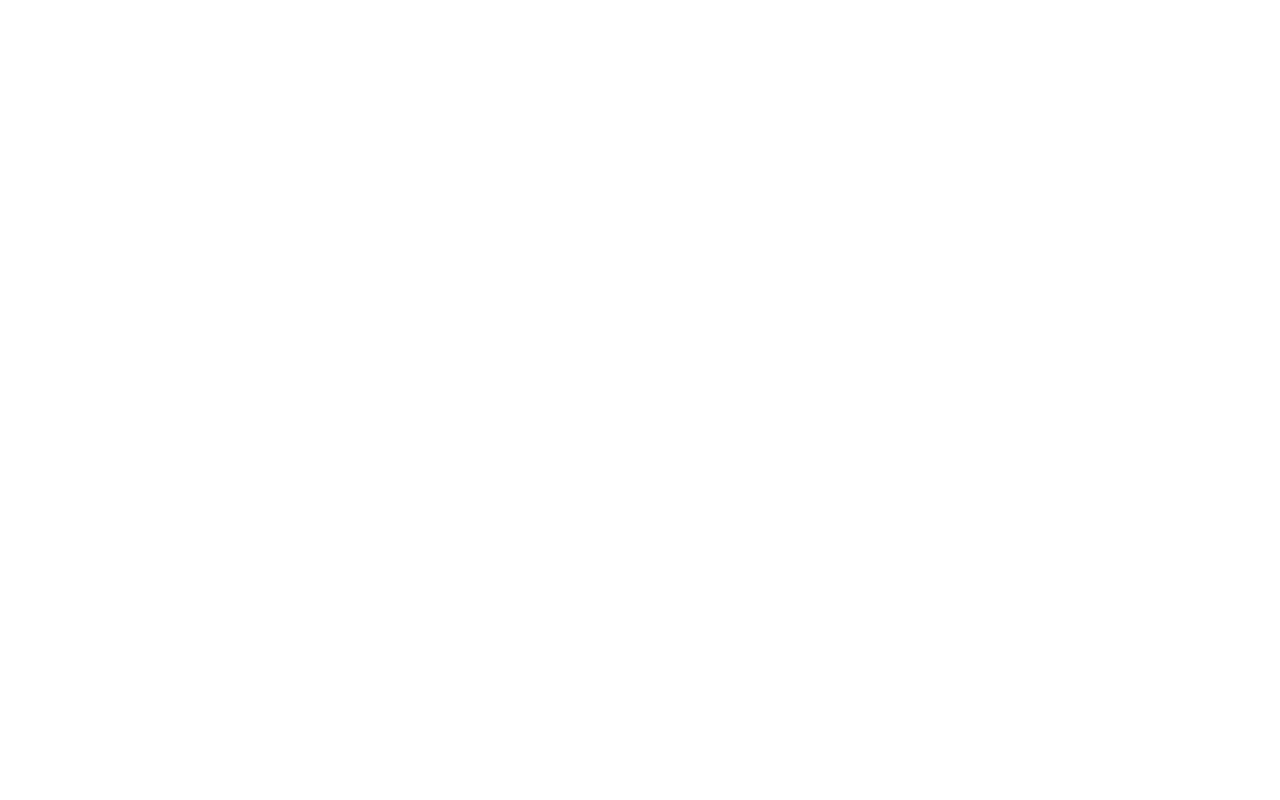
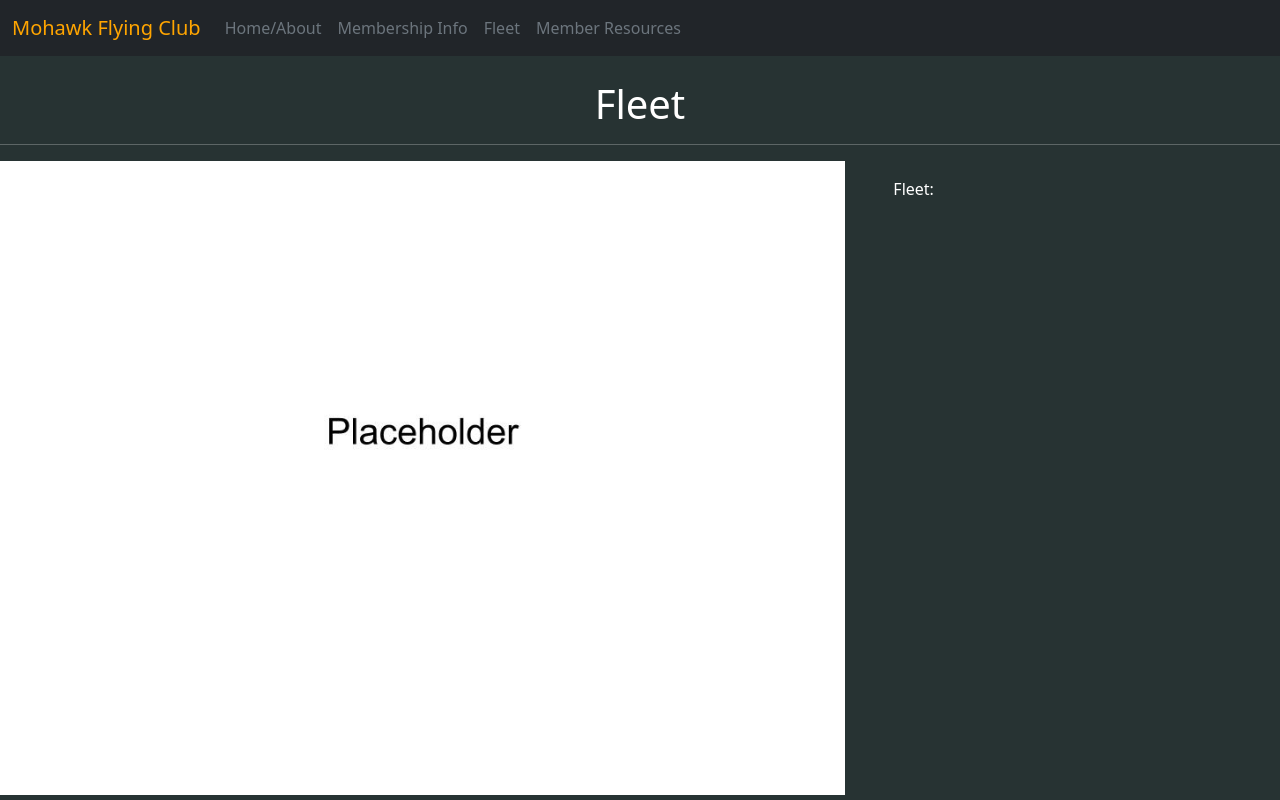
Before and after one commit to Mohawk-Flying-Club/mohawk-flying-club.github.io, a plain HTML site: page membership.html in a window 1280 px wide. Drawn offline with nearby package versions, Linux system fonts and the light colour scheme.

Commit message:
Added template to membership.html

```diff
--- a/membership.html
+++ b/membership.html
@@ -2,9 +2,57 @@
 <html lang="en">
 <head>
     <meta charset="UTF-8">
+    <meta name="viewport" content="width=device-width, initial-scale=1">
     <title>Membership Info</title>
+
+    <link rel="stylesheet" href="css/bootstrap.css">
 </head>
-<body>
+<body style="background-color:rgb(39, 51, 51)">
+    <nav class="navbar navbar-expand-md navbar-dark bg-dark">
+        <div class="container-fluid ">
+            <a class="navbar-brand" style="color:orange;" href="#">Mohawk Flying Club</a>
+            <button class="navbar-toggler" type="button" data-bs-toggle="collapse" data-bs-target="#navbarSupportedContent">
+                <span class="navbar-toggler-icon"></span>
+            </button>
+            <div class="collapse navbar-collapse" id="navbarSupportedContent">
+                <ul class="navbar-nav ml-auto">
+                    <li class="nav-item">
+                        <a class="nav-link active text-muted" href="index.html">Home/About</a>
+                    </li>
+                    <li class="nav-item">
+                        <a class="nav-link active text-muted" href="membership.html">Membership Info</a>
+                    </li>
+                    <li class="nav-item">
+                        <a class="nav-link active text-muted" href="fleet.html">Fleet</a>
+                    </li>
+                    <li class="nav-item">
+                        <a class="nav-link active text-muted" href="resources.html">Member Resources</a>
+                    </li>
+                </ul>
+            </div>
+        </div>
+    </nav>
 
+    <br>
+
+    <h1 class="text-white text-center">Fleet</h1>
+    <hr style="color:white;">
+
+    <div class="container-fluid px-0">
+        <div class="row px-0">
+            <div class="col-sm-8">
+                <img class="img-fluid" src="placeholder.jpg" alt="placeholder image">
+
+            </div>
+            <div class="col-sm-4">
+                <p class="text-white py-3 px-4">Fleet:</p>
+            </div>
+        </div>
+
+    </div>
+
+
+    <script src="https://cdn.jsdelivr.net/npm/@popperjs/core@2.5.4/dist/umd/popper.min.js" integrity="sha384-q2kxQ16AaE6UbzuKqyBE9/u/KzioAlnx2maXQHiDX9d4/zp8Ok3f+M7DPm+Ib6IU" crossorigin="anonymous"></script>
+    <script src="js/bootstrap.js"></script>
 </body>
 </html>
```
